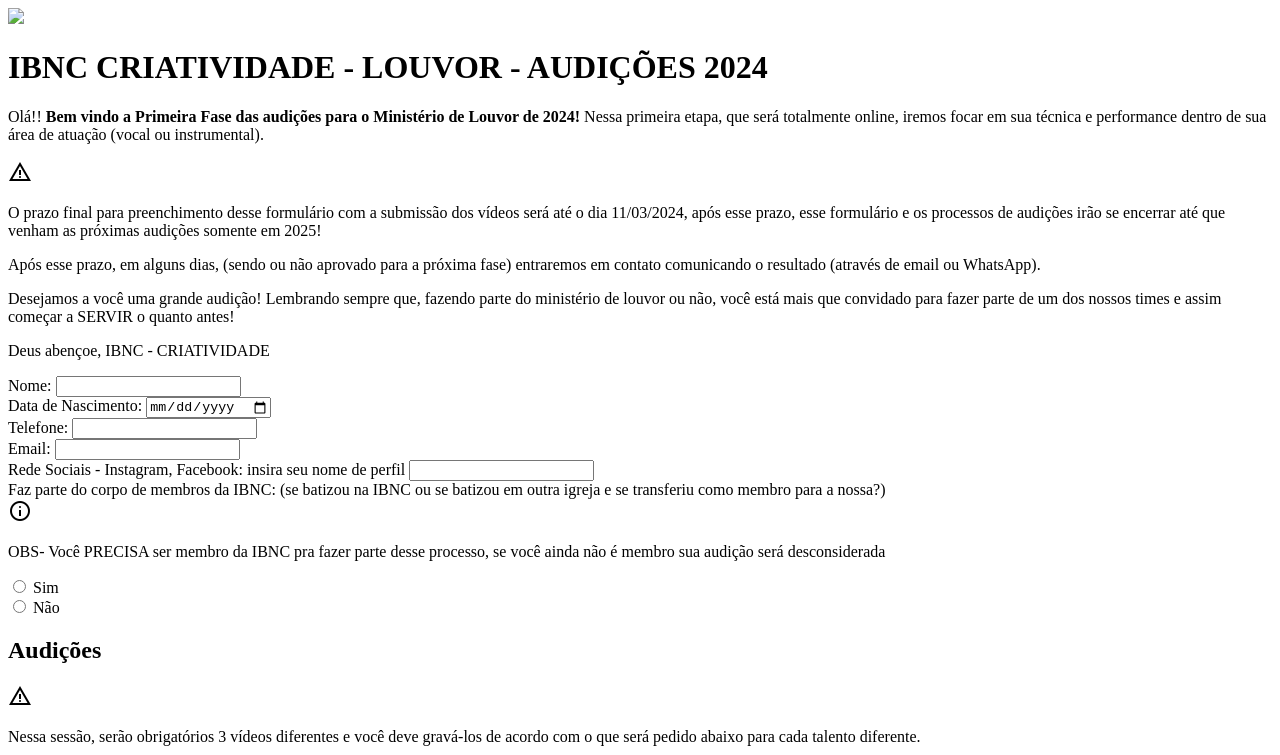
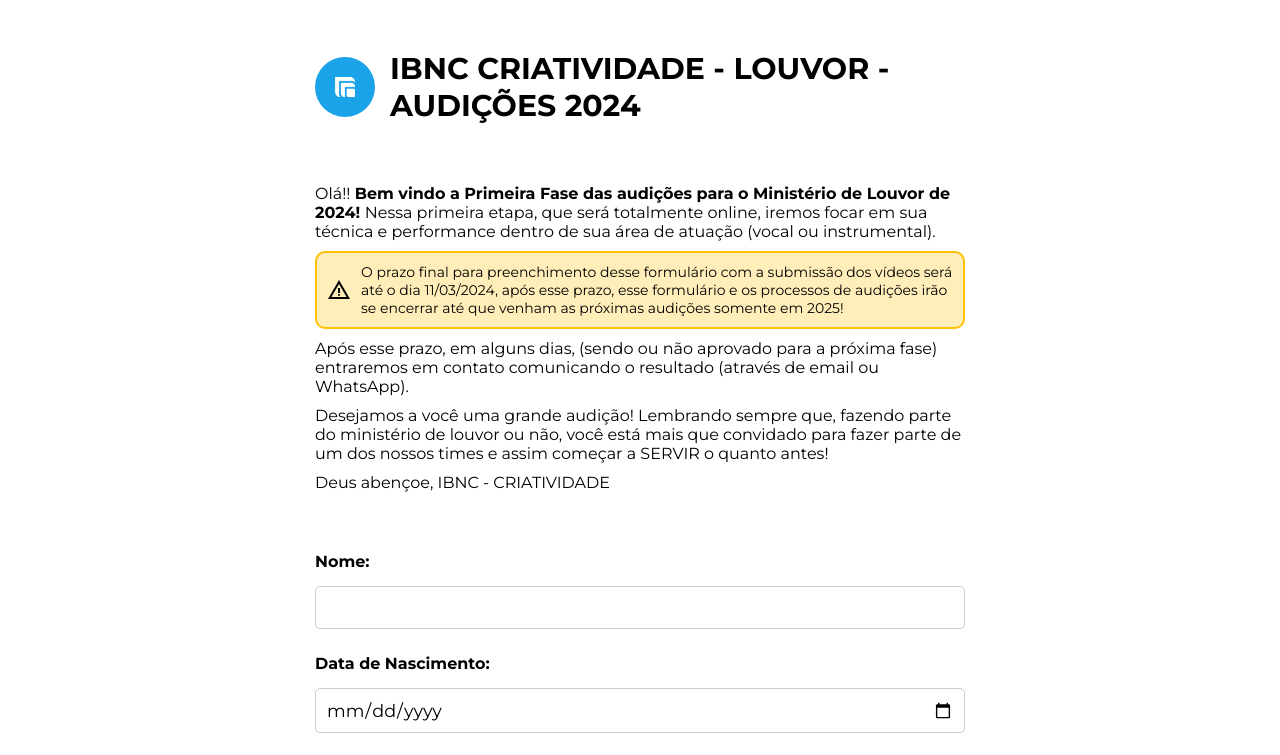
Before and after one commit to ibnchurch/forms, a plain HTML site: page louvor/index.html in a window 1280 px wide. Shown: the top 755 px of the page. Drawn offline with nearby package versions, Linux system fonts and the light colour scheme; the site is published under a folder, as on GitHub Pages, so addresses that start at the root find nothing.

Commit message:
Update index.html

```diff
--- a/louvor/index.html
+++ b/louvor/index.html
@@ -4,7 +4,7 @@
     <meta charset="UTF-8" />
     <meta name="viewport" content="width=device-width, initial-scale=1.0" />
     <title>Formulário Louvor | Integra</title>
-    <link rel="stylesheet" href="/css/louvor.css" />
+    <link rel="stylesheet" href="../css/louvor.css" />
     <link rel="preconnect" href="https://fonts.googleapis.com" />
     <link rel="preconnect" href="https://fonts.gstatic.com" crossorigin />
     <link
@@ -15,7 +15,7 @@
       rel="stylesheet"
       href="https://fonts.googleapis.com/css2?family=Material+Symbols+Outlined:opsz,wght,FILL,GRAD@24,400,0,0"
     />
-    <link rel="icon" href="/assets/ibnc.png" type="image/x-icon" />
+    <link rel="icon" href="../assets/ibnc.png" type="image/x-icon" />
   </head>
 
   <body>
@@ -23,7 +23,7 @@
       <div class="form__content">
         <div class="title__box">
           <div class="img__box">
-            <img src="/assets/ibnc.png" />
+            <img src="../assets/ibnc.png" />
           </div>
           <h1>IBNC CRIATIVIDADE - LOUVOR - AUDIÇÕES 2024</h1>
         </div>
```
